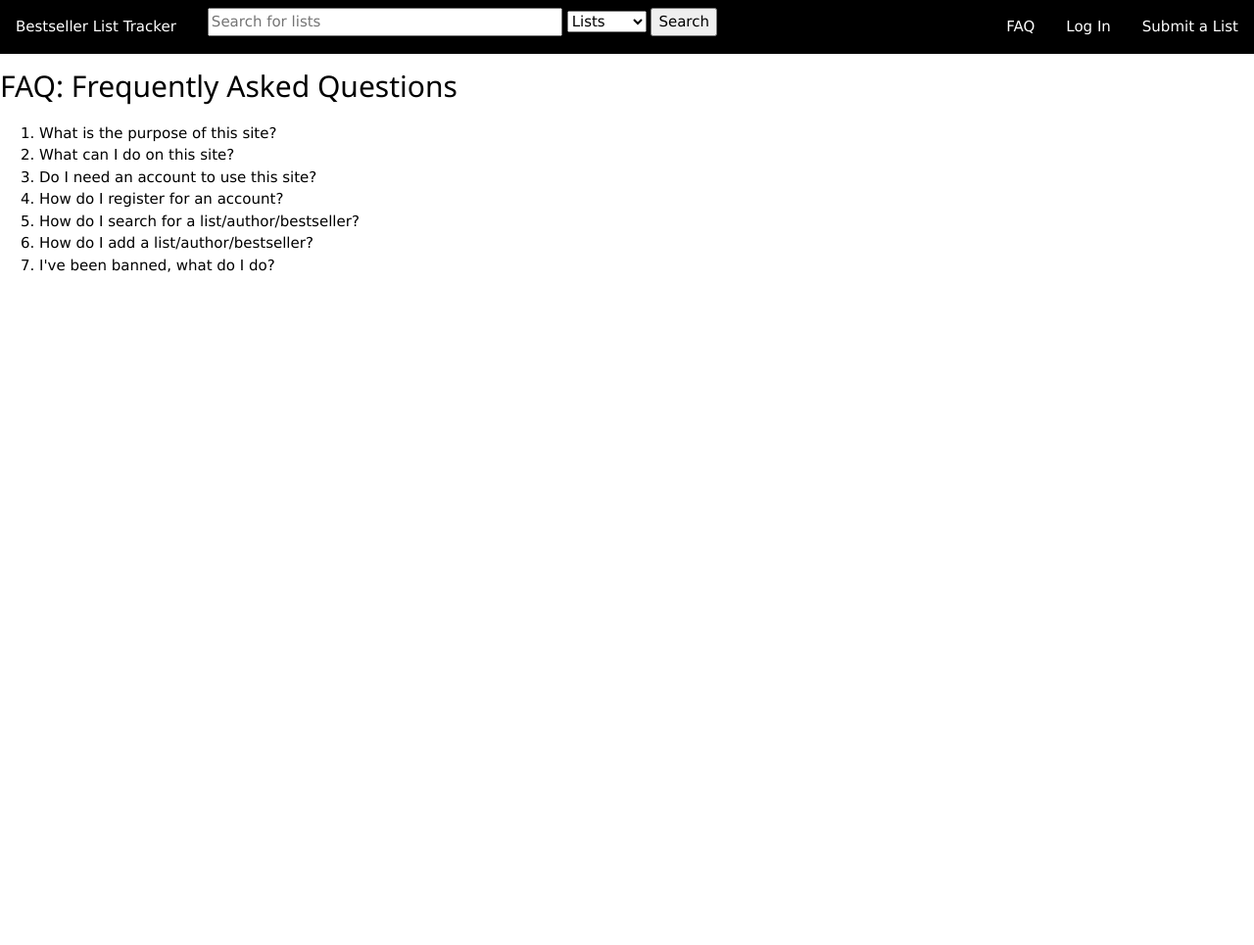
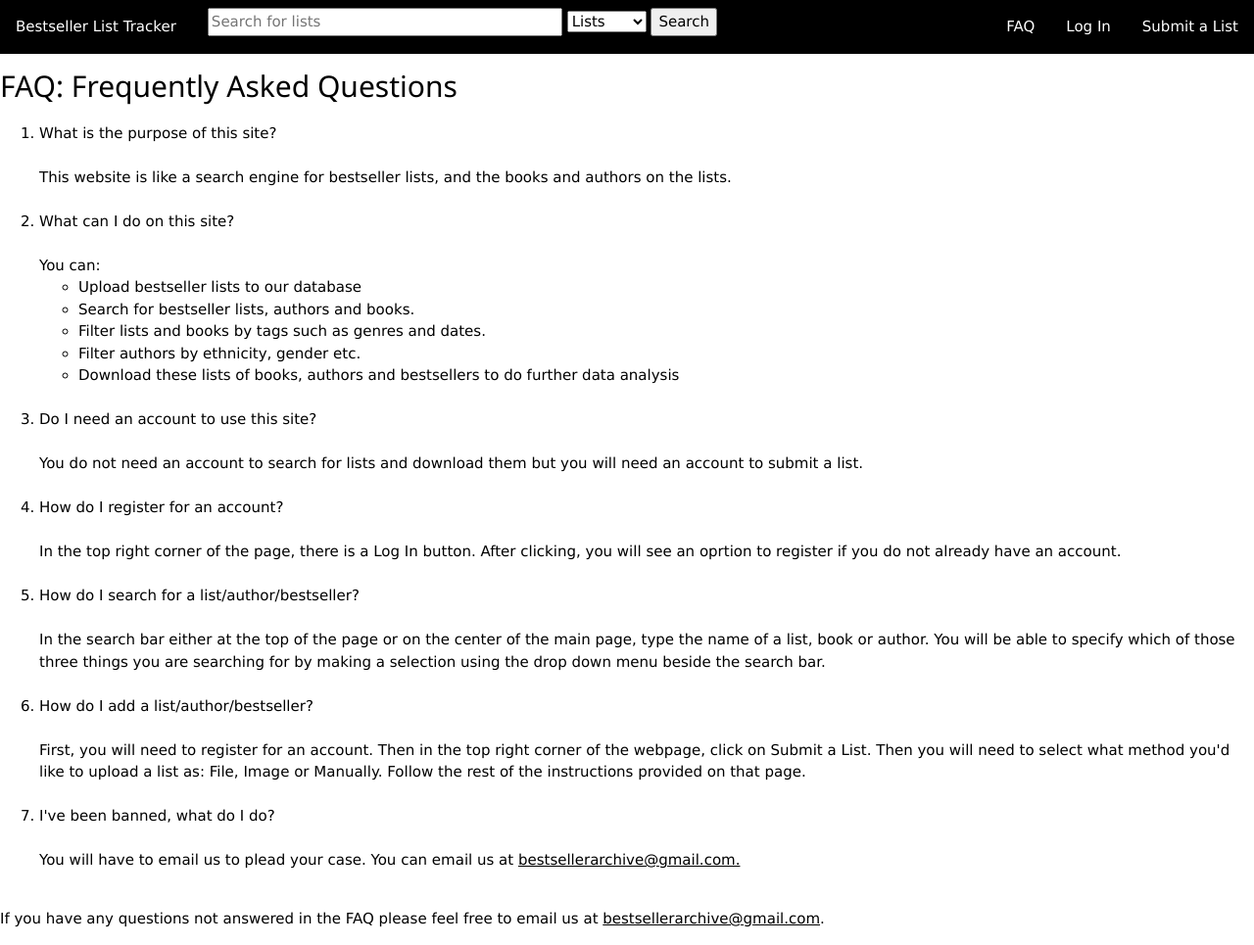
Before and after one commit to smores56/googleplex, a Python web app: template googleplex/templates/faq.html in a window 1280 px wide. Shown: the whole page at 98% size. Before the commit the page ends 278 px from the top, so only its background shows below. Run offline with Jinja, Linux system fonts and the light colour scheme; the template is opened without the code that fills it, so the values that code supplies are empty; some libraries are stand-ins or nearby versions.

Commit message:
added answers to faqs

```diff
--- a/googleplex/templates/faq.html
+++ b/googleplex/templates/faq.html
@@ -14,11 +14,30 @@
 
 <ol>
     <li> What is the purpose of this site?</li>
+        <br>This website is like a search engine for bestseller lists, and the books and authors on the lists.
+        <br><br>
     <li> What can I do on this site?</li>
+        <br>You can:
+        <ul>
+            <li> Upload bestseller lists to our database </li>
+            <li> Search for bestseller lists, authors and books. </li>
+            <li> Filter lists and books by tags such as genres and dates.</li>
+            <li> Filter authors by ethnicity, gender etc.</li>
+            <li> Download these lists of books, authors and bestsellers to do further data analysis</li>
+        </ul><br>
+
     <li> Do I need an account to use this site?</li>
+        <br> You do not need an account to search for lists and download them but you will need an account to submit a list.<br><br>
+
     <li> How do I register for an account?</li>
+        <br> In the top right corner of the page, there is a Log In button. After clicking, you will see an oprtion to register if you do not already have an account.<br><br>
     <li> How do I search for a list/author/bestseller?</li>
+        <br> In the search bar either at the top of the page or on the center of the main page, type the name of a list, book or author. You will be able to specify which of those three things you are searching for by making a selection using the drop down menu beside the search bar.<br><br>
     <li> How do I add a list/author/bestseller?</li>
+        <br>First, you will need to register for an account. Then in the top right corner of the webpage, click on Submit a List. Then you will need to select what method you'd like to upload a list as: File, Image or Manually. Follow the rest of the instructions provided on that page.<br><br>
     <li> I've been banned, what do I do?</li>
+        <br> You will have to email us to plead your case. You can email us at <a href="#">bestsellerarchive@gmail.com.</a><br><br>
 </ol>
+
+<p>If you have any questions not answered in the FAQ please feel free to email us at <a href="#">bestsellerarchive@gmail.com</a>.</p>
 {% endblock %}
```
